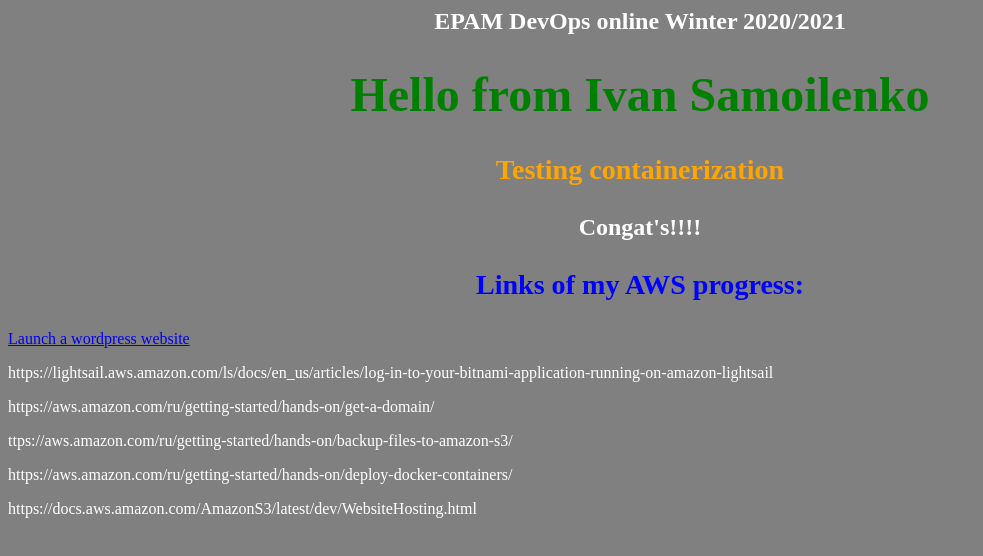
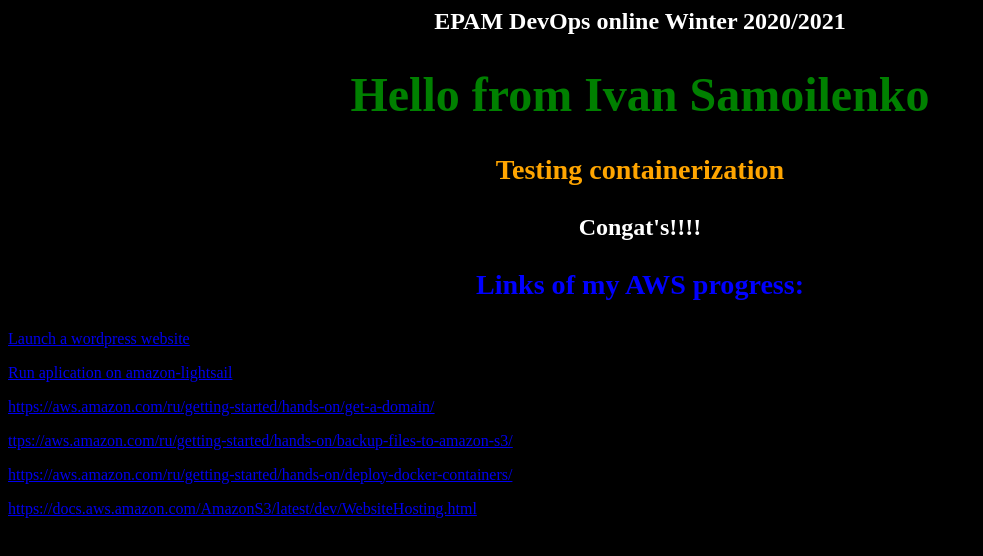
Before and after one commit to Iferial/CI-CD-pipeline, a plain HTML site: page index.html in a window 1280 px wide. Shown: the whole page, without its empty margins (0-983 px from the left). Drawn offline with Linux system fonts and the light colour scheme.

Commit message:
html changes

```diff
--- a/index.html
+++ b/index.html
@@ -1,5 +1,5 @@
 <html>
-<body bgcolor=grey>
+<body bgcolor=black>
 <center>
 <h2><font color=white>EPAM DevOps online Winter 2020/2021</front><h2>
 <h1><font color=green>Hello from Ivan Samoilenko</font></h1>
@@ -8,9 +8,7 @@
 <h3><font color=blue>Links of my AWS progress:</font></h3>
 </center>
 <p><a href="https://aws.amazon.com/ru/getting-started/hands-on/launch-a-wordpress-website/?trk=gs_card">Launch a wordpress website</a></p>
-<p>
-https://lightsail.aws.amazon.com/ls/docs/en_us/articles/log-in-to-your-bitnami-application-running-on-amazon-lightsail
-</p>
+<p><a href="https://lightsail.aws.amazon.com/ls/docs/en_us/articles/log-in-to-your-bitnami-application-running-on-amazon-lightsail">Run aplication on amazon-lightsail</p>
 <p>
 https://aws.amazon.com/ru/getting-started/hands-on/get-a-domain/
 </p>
```
